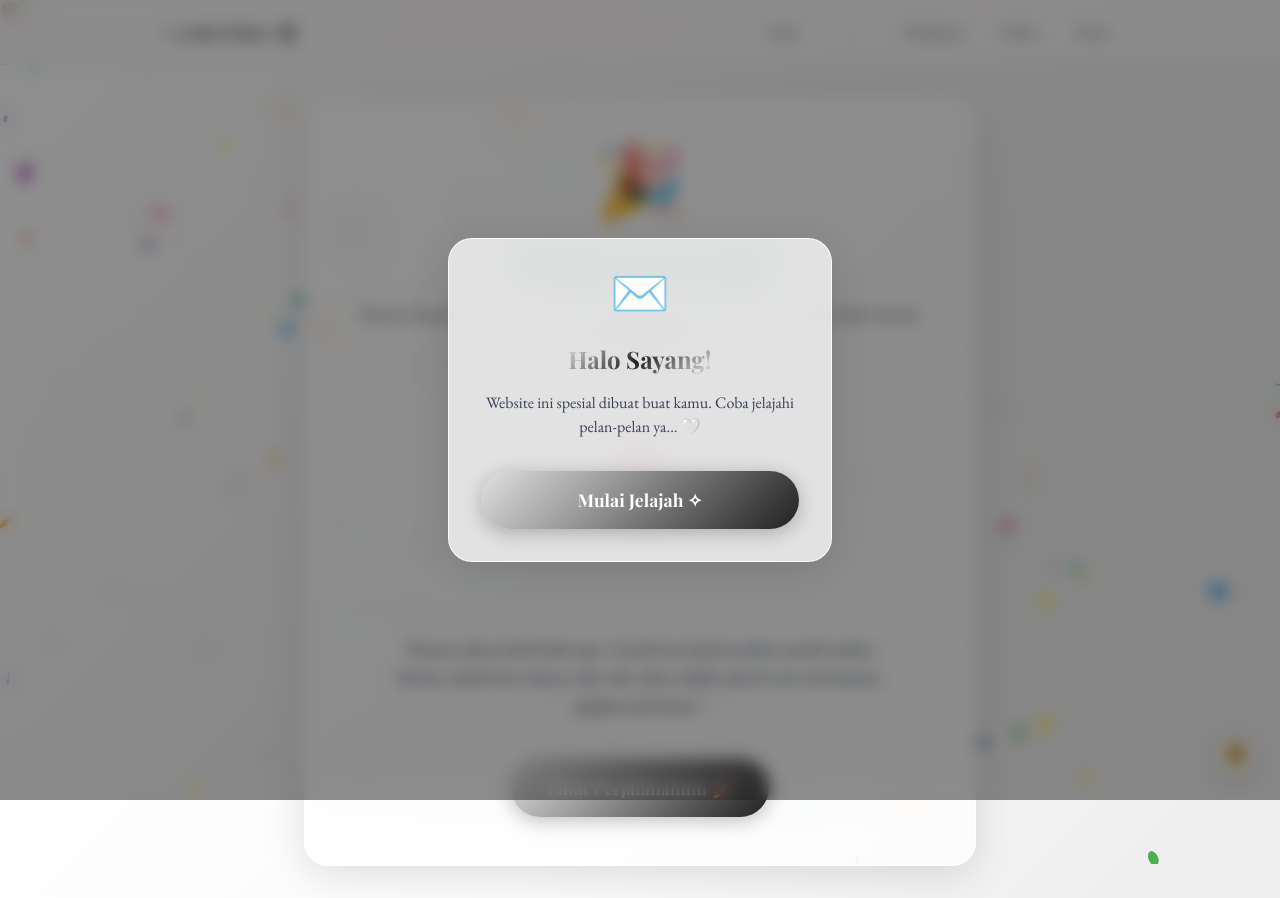
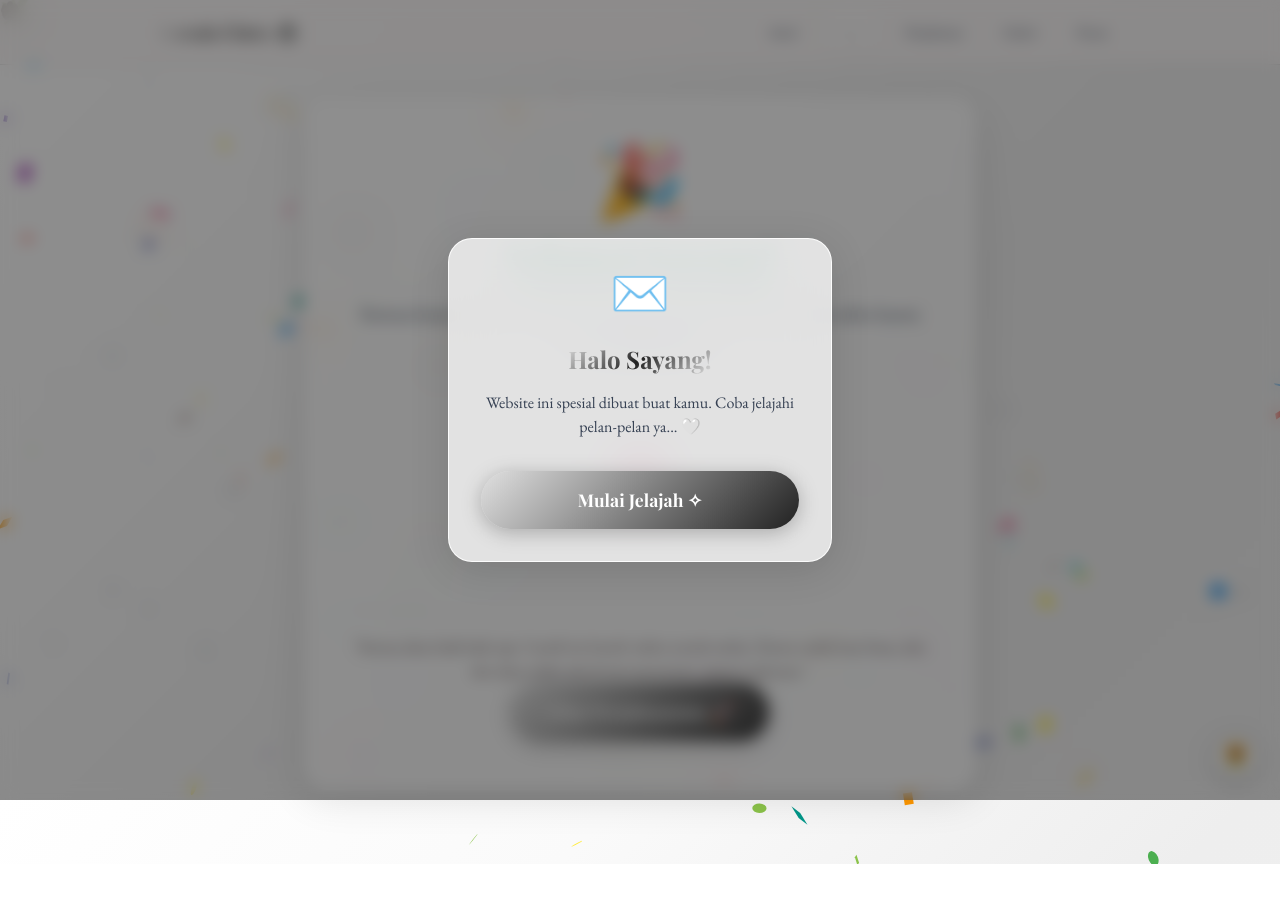
Before and after one commit to Barli-Pemula/SNBT-C, a Next.js app in the folder snbt-website/: page /hasil in a window 1280 px wide. After the commit the page ends 864 px from the top, so only its background shows below. Built offline with nearby package versions, Linux system fonts and the light colour scheme; a web font is replaced by a local one.

Commit message:
Fix: ESLint errors and framer-motion dependency to fix Vercel build

```diff
--- a/snbt-website/src/app/hasil/page.tsx
+++ b/snbt-website/src/app/hasil/page.tsx
@@ -42,9 +42,8 @@ export default function HasilPage() {
           initial={{ opacity: 0 }}
           animate={{ opacity: 1 }}
           transition={{ delay: 1.5 }}
-          className="text-lg font-medium text-gray-800 italic mb-10 max-w-lg"
         >
-          "Semua akan baik-baik saja. Cantik itu butuh waktu untuk mekar. Kamu sudah luar biasa, dan aku akan selalu ada di sini menemani, apapun jalannya."
+          &quot;Semua akan baik-baik saja. Cantik itu butuh waktu untuk mekar. Kamu sudah luar biasa, dan aku akan selalu ada di sini menemani, apapun jalannya.&quot;
         </motion.p>
 
         <motion.div
--- a/snbt-website/src/app/penutup/page.tsx
+++ b/snbt-website/src/app/penutup/page.tsx
@@ -1,7 +1,6 @@
 "use client";
 
 import { useState } from "react";
-import Image from "next/image";
 import { motion, AnimatePresence } from "framer-motion";
 import { dataPacar } from "@/lib/config";
 
@@ -50,7 +49,7 @@ export default function PenutupPage() {
         className="flex flex-col items-center text-center mb-16"
       >
         <p className="text-lg italic text-gray-600 mb-6 font-heading max-w-md">
-          "Setiap hal baik butuh waktu. Jangan pernah ngerasa gagal cuma dari satu hasil ujian."
+          &quot;Setiap hal baik butuh waktu. Jangan pernah ngerasa gagal cuma dari satu hasil ujian.&quot;
         </p>
 
         <button
--- a/snbt-website/src/components/DoodleBackground.tsx
+++ b/snbt-website/src/components/DoodleBackground.tsx
@@ -21,6 +21,7 @@ export default function DoodleBackground() {
       duration: 10 + Math.random() * 10,
       rotate: Math.random() * 360,
     }));
+    // eslint-disable-next-line react-hooks/set-state-in-effect
     setElements(newElements);
   }, []);
 
--- a/snbt-website/src/components/FloatingEmoji.tsx
+++ b/snbt-website/src/components/FloatingEmoji.tsx
@@ -18,6 +18,7 @@ export default function FloatingEmoji() {
       delay: Math.random() * 5,
       duration: 10 + Math.random() * 10,
     }));
+    // eslint-disable-next-line react-hooks/set-state-in-effect
     setElements(newElements);
   }, []);
 
--- a/snbt-website/src/components/SecretButton.tsx
+++ b/snbt-website/src/components/SecretButton.tsx
@@ -31,7 +31,7 @@ export default function SecretButton() {
             className="fixed bottom-24 right-6 bg-white/90 backdrop-blur-md p-4 rounded-2xl shadow-xl max-w-xs z-50 border border-[var(--color-peach)]"
           >
             <p className="text-sm font-medium text-center text-gray-800">
-              "{currentQuote}"
+              &quot;{currentQuote}&quot;
             </p>
             <button
               onClick={() => setShowQuote(false)}
```
